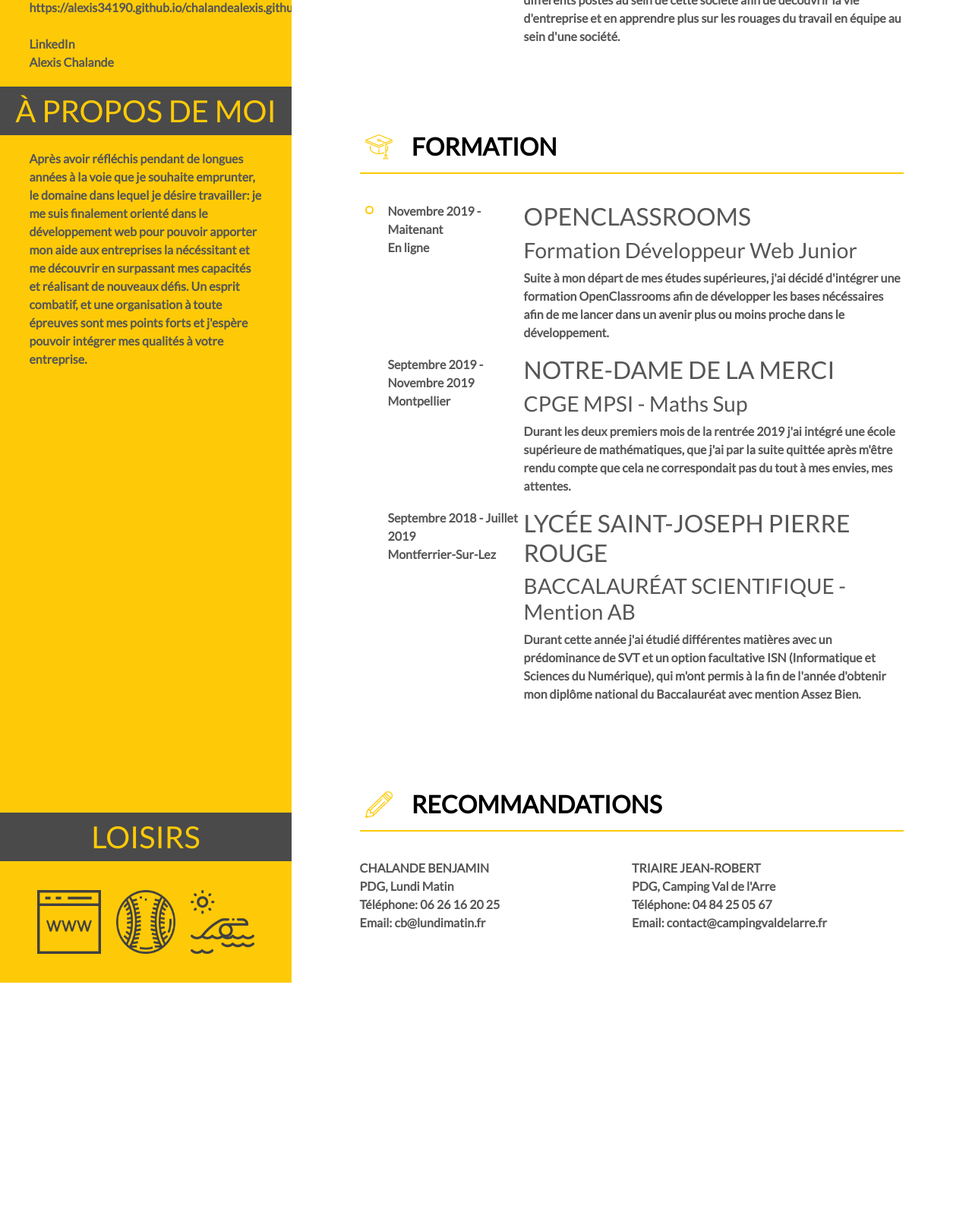
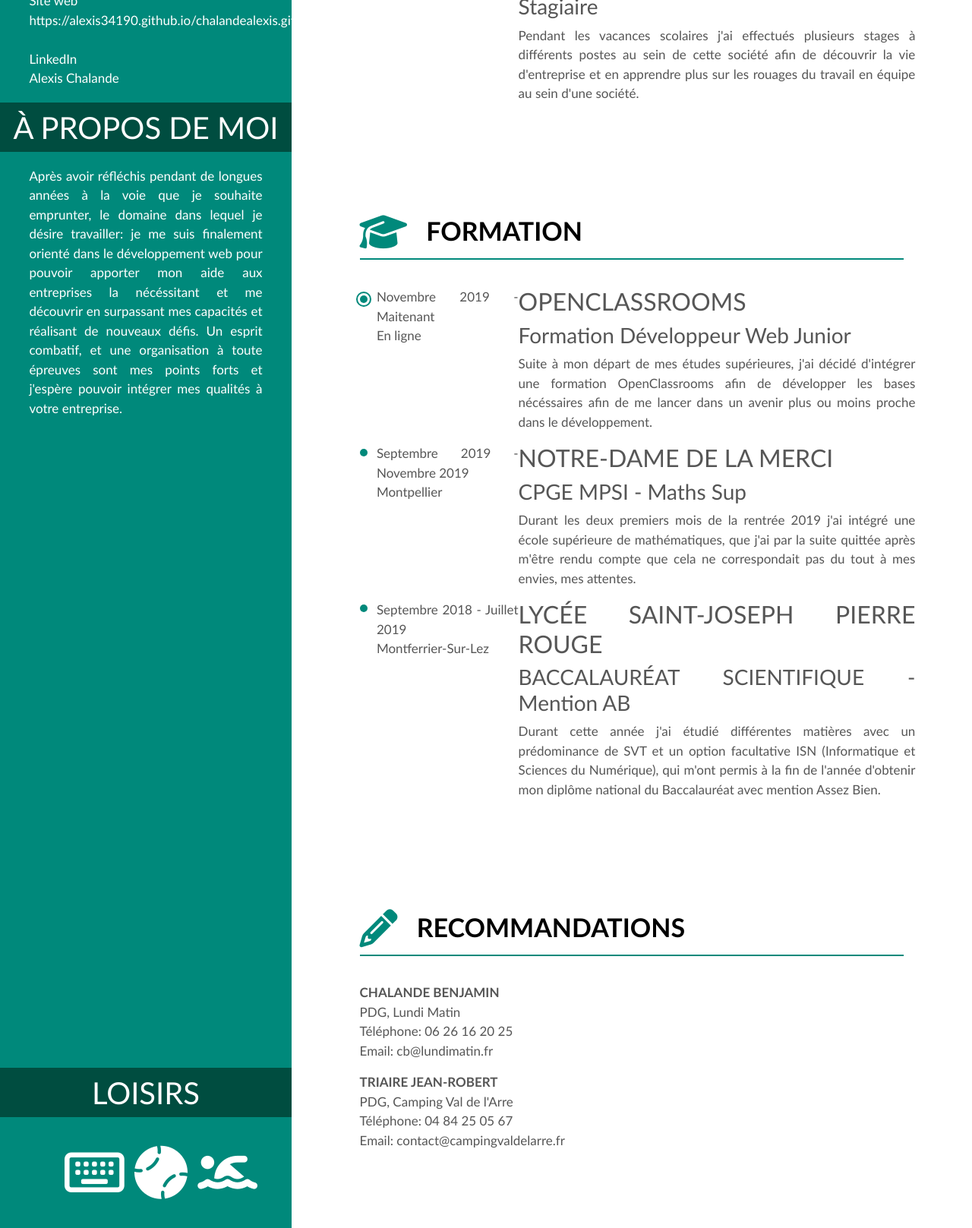
Before and after one commit to Alexis-Chalix/CV-alexis, a plain HTML site: page index.html in a window 1280 px wide. Shown: the part 709-2326 px from the top of the page at 76% size. Before the commit the page ends 2003 px from the top, so only its background shows below. Drawn offline with nearby package versions, Linux system fonts and the light colour scheme.

Commit message:
Update 20/12

```diff
--- a/index.html
+++ b/index.html
@@ -6,6 +6,7 @@
 	<title>Document</title>
 	<link rel="stylesheet" href="https://stackpath.bootstrapcdn.com/bootstrap/4.4.1/css/bootstrap.min.css" integrity="sha384-Vkoo8x4CGsO3+Hhxv8T/Q5PaXtkKtu6ug5TOeNV6gBiFeWPGFN9MuhOf23Q9Ifjh" crossorigin="anonymous">
 	<link href="https://fonts.googleapis.com/css?family=Lato&display=swap" rel="stylesheet">
+	<script src="https://kit.fontawesome.com/82fd28c1b7.js" crossorigin="anonymous"></script>
 	<link rel="stylesheet" type="text/css" href="style.css">
 </head>
 <body>
@@ -52,15 +53,15 @@
 			<div class="bandeau_gauche">
 				<h1>LOISIRS</h1>
 			</div>
-			<div class="infos_container" id="icon_container">
-				<div><img src="img/computer.png" alt="" class="icon_loisirs"></div>
-				<div><img src="img/baseball.png" alt="" class="icon_loisirs"></div>
-				<div><img src="img/swim.png" alt="" class="icon_loisirs"></div>
-			</div>
+			<ul class="infos_container" id="icon_container">
+				<li><i class="far fa-keyboard icon_left"></i></li>
+				<li><i class="fas fa-baseball-ball icon_left"></i></li>
+				<li><i class="fas fa-swimmer icon_left"></i></li>
+			</ul>
 		</div>
 	</aside>
 	<section>
-		<article>
+		<section class="parts">
 			<div id="nom">
 				<h1 id="alexis">ALEXIS</h1>
 				<h1 id="chalande">CHALANDE</h1>
@@ -69,124 +70,120 @@
 				<h2>Développeur web freelance</h2>
 			</div>
 			<div id="trait_jaune"></div>
-		</article>
-		<article>
+		</section>
+		<section class="parts">
 			<div class="title">
-				<img src="img/experience.png" alt="Experience">
+				<i class="fas fa-briefcase icon_right"></i>
 				<h1>EXPÉRIENCE PROFESSIONNELLE</h1>
 			</div>
 			<div class="separator"></div>
 			<div class="content">
-				<table>
-					<tr>
-						<td class="dot_row">
+					<div class="row">
+						<div class="dot_row">
 							<div class="arround_dot">
 								<div class="dot_with_arround"></div>
 							</div>
-						</td>
-						<td class="date">
+						</div>
+						<div class="date">
 							<p>
 								2019 - Maintenant<br>
 								Montpellier
 							</p>
-						</td>
-						<td class="description">
+						</div>
+						<div class="description">
 							<div>
 								<h2>LUNDI MATIN</h2>
 								<h3>Alternant Technicien de Support</h3>
-								<p>Depuis quelques semaines je travaille à nouveau dans cette société tout en suivant les cours en lignes. Je fait </p>
+								<p>Depuis quelques semaines je travaille à nouveau dans cette société tout en suivant les cours en lignes. Je suis ici pour réaliser de l'assistance technique par téléphone ou par écrit.</p>
 							</div>
-						</td>
-					</tr>
-					<tr>
-						<td class="dot_row">
+						</div>
+					</div>
+					<div class="row">
+						<div class="dot_row">
 							<div class="dot"></div>
-						</td>
-						<td class="date">
+						</div>
+						<div class="date">
 							<p>
 								2017 - 2018<br>
 								Montpellier
 							</p>
-						</td>
-						<td class="description">
+						</div>
+						<div class="description">
 							<div>
 								<h2>LUNDI MATIN</h2>
 								<h3>Stagiaire</h3>
 								<p>Pendant les vacances scolaires j'ai effectués plusieurs stages à différents postes au sein de cette société afin de découvrir la vie d'entreprise et en apprendre plus sur les rouages du travail en équipe au sein d'une société.</p>
 							</div>
-						</td>
-					</tr>
-				</table>
-			</article>
-			<article>
+						</div>
+					</div>
+			</section>
+			<section class="parts">
 				<div class="title">
-					<img src="img/formation.png" alt="Formation">
+					<i class="fas fa-graduation-cap icon_right"></i>
 					<h1>FORMATION</h1>
 				</div>
 				<div class="separator"></div>
 				<div class="content">
-					<table>
-						<tr>
-							<td class="dot_row">
+						<div class="row">
+							<div class="dot_row">
 								<div class="arround_dot">
 									<div class="dot_with_arround"></div>
 								</div>
-							</td>
-							<td class="date">
+							</div>
+							<div class="date">
 								<p>
 									Novembre 2019 - Maitenant<br>
 									En ligne
 								</p>
-							</td>
-							<td class="description">
+							</div>
+							<div class="description">
 								<div>
 									<h2>OPENCLASSROOMS</h2>
 									<h3>Formation Développeur Web Junior</h3>
 									<p>Suite à mon départ de mes études supérieures, j'ai décidé d'intégrer une formation OpenClassrooms afin de développer les bases nécéssaires afin de me lancer dans un avenir plus ou moins proche dans le développement.</p>
 								</div>
-							</td>
-						</tr>
-						<tr>
-							<td class="dot_row">
+							</div>
+						</div>
+						<div class="row">
+							<div class="dot_row">
 								<div class="dot"></div>
-							</td>
-							<td class="date">
+							</div>
+							<div class="date">
 								<p>
 									Septembre 2019 - Novembre 2019<br>
 									Montpellier
 								</p>
-							</td>
-							<td class="description">
+							</div>
+							<div class="description">
 								<div>
 									<h2>NOTRE-DAME DE LA MERCI</h2>
 									<h3>CPGE MPSI - Maths Sup</h3>
 									<p>Durant les deux premiers mois de la rentrée 2019 j'ai intégré une école supérieure de mathématiques, que j'ai par la suite quittée après m'être rendu compte que cela ne correspondait pas du tout à mes envies, mes attentes.</p>
 								</div>
-							</td>
-						</tr>
-						<tr>
-							<td class="dot_row">
+							</div>
+						</div>
+						<div class="row">
+							<div class="dot_row">
 								<div class="dot"></div>
-							</td>
-							<td class="date">
+							</div>
+							<div class="date">
 								<p>
 									Septembre 2018 - Juillet 2019<br>
 									Montferrier-Sur-Lez
 								</p>
-							</td>
-							<td class="description">
+							</div>
+							<div class="description">
 								<div>
 									<h2>LYCÉE SAINT-JOSEPH PIERRE ROUGE</h2>
 									<h3>BACCALAURÉAT SCIENTIFIQUE - Mention AB</h3>
 									<p>Durant cette année j'ai étudié différentes matières avec un prédominance de SVT et un option facultative ISN (Informatique et Sciences du Numérique), qui m'ont permis à la fin de l'année d'obtenir mon diplôme national du Baccalauréat avec mention Assez Bien.</p>
 								</div>
-							</td>
-						</tr>
-					</table>
-				</article>
-				<article>
+							</div>
+						</div>
+				</section>
+				<section class="parts">
 					<div class="title">
-						<img src="img/recommandations.png" alt="Recommendations">
+						<i class="fas fa-pencil-alt icon_right"></i>
 						<h1>RECOMMANDATIONS</h1>
 					</div>
 					<div class="separator"></div>
@@ -208,7 +205,7 @@
 							</p>
 						</div>
 					</div>
-				</article>
+				</section>
 			</section>
 		</body>
 	</html>
--- a/style.css
+++ b/style.css
@@ -7,20 +7,22 @@
 body {
 	display: flex;
 	margin: 0;
-	font-family: 'Lato', sans-serif;
-	font-weight: 600;
-	font-size: 1em;
+	font-family: 'Trebuchet MS', Helvetica, sans-serif;
+	font-weight: 400;
+	font-size: 17px;
 	color: #565656;
 	width: 100%;
+	text-align: justify;
 }
 
 aside {
 	width: 30%;
-	background-color: #FECA07;
+	background-color: #00897B;
 	display: flex;
 	flex-direction: column;
 	justify-content: space-between;
 	overflow: hidden;
+	color: white;
 }
 
 #top_square {
@@ -35,7 +37,7 @@ aside {
 	height: 60%;
 	left: 20%;
 	top: 20%;
-	background-color: #DAAF12;
+	background-color: #004D40;
 	border-radius: 50%;
 }
 
@@ -55,12 +57,12 @@ aside {
 }
 
 .bandeau_gauche > h1 {
-	color: #FECA07;
+	color: white;
 	text-align: center;
 }
 
 .bandeau_gauche {
-	background-color: #4A4A4A;
+	background-color: #004D40;
 	padding-top: 0.5em;
 	padding-bottom: 0.01em;
 }
@@ -78,14 +80,14 @@ aside {
 	justify-content: space-around;
 	margin-top: 10%;
 	margin-bottom: 10%;
+	list-style: none;
 }
 
-.icon_loisirs {
-	width: 80%;
-	height: auto;
+.icon_left {
+	font-size: 70px;
 }
 
-#icon_container > div {
+#icon_container > li {
 	display: flex;
 	justify-content: space-around;
 }
@@ -98,7 +100,7 @@ section {
 	padding-bottom: 4%;
 }
 
-article {
+.parts {
 	width: 80%;
 	margin-left: 10%;
 	margin-top: 10%;
@@ -110,17 +112,18 @@ article {
 
 #alexis {
 	font-size: 5em;
-	color: #FECA07;
+	color: #00897B;
 }
 
 #chalande {
 	margin-left: 1%;
 	font-size: 5em;
+	color: black;
 }
 
 #trait_jaune {
 	height: 2px;
-	background-color: #FECA07;
+	background-color: #00897B;
 	width: 10%;
 }
 
@@ -145,13 +148,9 @@ article {
 
 .separator {
 	height: 2px;
-	background-color: #FECA07;
+	background-color: #00897B;
 	margin-top: 1%;
 	margin-bottom: 5%;
-}
-
-table {
-
 }
 
 .dot_row {
@@ -170,28 +169,100 @@ table {
 }
 
 .arround_dot {
-	width: 30%;
-	padding-top: 20%;
-	margin-left: 20%;
-	border: 2px solid #FECA07;
+	width: 20px;
+	height: 20px;
+	margin-left: 10px;
+	border: 2px solid #00897B;
 	border-radius: 50%;
 	margin-top: 15%;
+	position: relative;
 }
 
 .dot {
-	background-color: #FECA07;
+	background-color: #00897B;
 	border-radius: 50%;
-	width: 15%;
-	height: auto;
+	width: 10px;
+	height: 10px;
+	margin-left: 15px;
+	margin-top: 17%;
 }
 
+.dot_with_arround {
+	position: absolute;
+	background-color: #00897B;
+	border-radius: 50%;
+	width: 10px;
+	height: 10px;
+	left: 3px;
+	top: 3px;
+}
 
-
+.icon_right {
+	color: #00897B;
+	font-size: 50px;
+}
 
 .content {
+	display: flex;
+	flex-direction: column;
+}
+
+.row {
 	display: flex;
 }
 
 #content_1{
 	width: 50%;
 }
+
+@media (max-width: 414px) {
+	body {
+		flex-direction: column;
+	}
+
+	aside, section {
+		width: 100%;
+	}
+
+
+}
+
+@media (max-width: 768px) {
+	.arround_dot {
+		width: 10px;
+		height: 10px;
+		margin-left: 10px;
+		border: 2px solid #00897B;
+		border-radius: 50%;
+		margin-top: 15%;
+		position: relative;
+	}
+
+	.dot {
+		background-color: #00897B;
+		border-radius: 50%;
+		width: 5px;
+		height: 5px;
+		margin-left: 7px;
+		margin-top: 17%;
+	}
+
+	.dot_with_arround {
+		position: absolute;
+		background-color: #00897B;
+		border-radius: 50%;
+		width: 5px;
+		height: 5px;
+		left: 1px;
+		top: 1px;
+	}
+
+	body {
+		font-size: 15px;
+	}
+
+	.icon_right {
+		color: #00897B;
+		font-size: 25px;
+	}
+}
```
